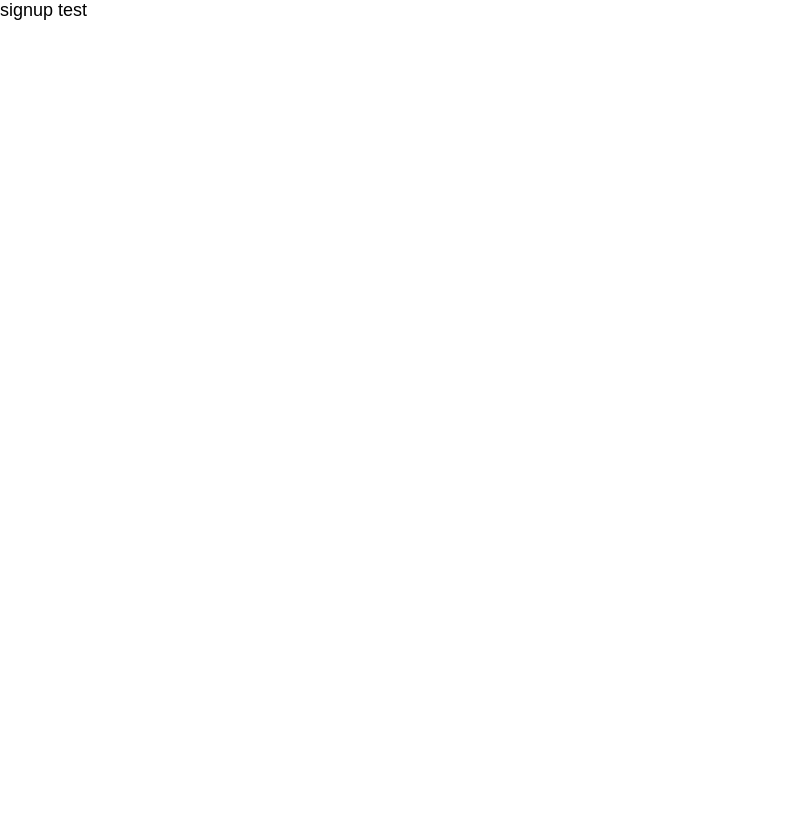
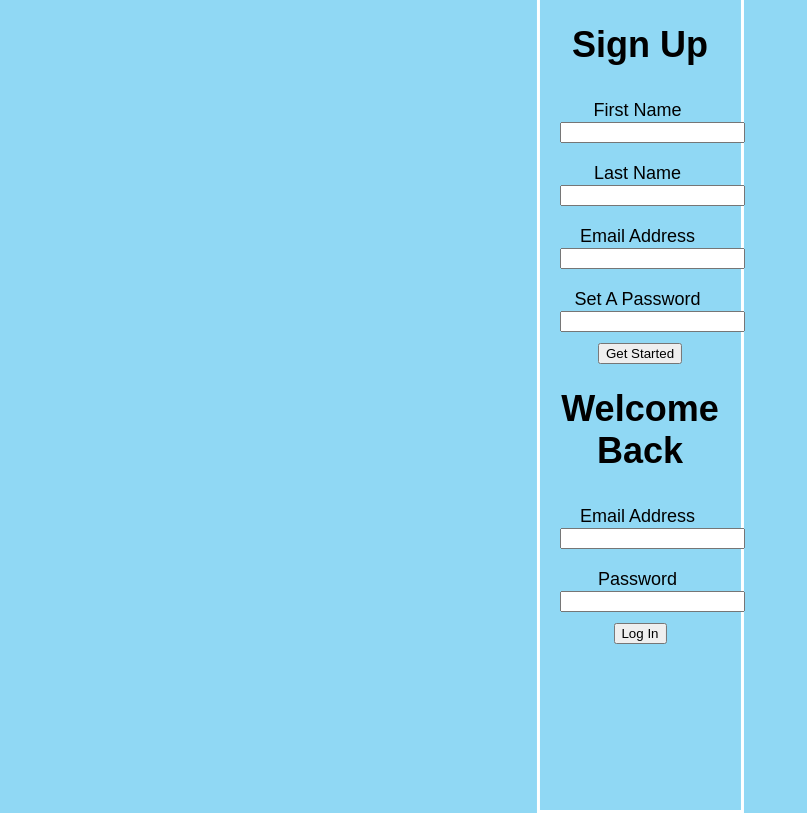
Before and after one commit to utorproj3/Most_to_Coast, a React (Create React App) app in the folder client/: page / in a window 1280 px wide. Shown: the whole page, without its empty margins (0-807 px from the left). Built offline with nearby package versions, Linux system fonts and the light colour scheme.

Commit message:
LoginSignUp Elements

```diff
--- a/client/public/index.html
+++ b/client/public/index.html
@@ -3,25 +3,8 @@
 
 <head>
   <meta charset="utf-8" />
-  <link rel="icon" href="%PUBLIC_URL%/favicon.ico" />
   <meta name="viewport" content="width=device-width, initial-scale=1" />
-  <meta name="theme-color" content="#000000" />
-  <meta name="description" content="Web site created using create-react-app" />
-  <link rel="apple-touch-icon" href="%PUBLIC_URL%/logo192.png" />
-  <!--
-      manifest.json provides metadata used when your web app is installed on a
-      user's mobile device or desktop. See https://developers.google.com/web/fundamentals/web-app-manifest/
-    -->
   <link rel="manifest" href="%PUBLIC_URL%/manifest.json" />
-  <!--
-      Notice the use of %PUBLIC_URL% in the tags above.
-      It will be replaced with the URL of the `public` folder during the build.
-      Only files inside the `public` folder can be referenced from the HTML.
-
-      Unlike "/favicon.ico" or "favicon.ico", "%PUBLIC_URL%/favicon.ico" will
-      work correctly both with client-side routing and a non-root public URL.
-      Learn how to configure a non-root public URL by running `npm run build`.
-    -->
   <link
     href="https://fonts.googleapis.com/css2?family=Inconsolata:wght@300;400;800&family=Karla:ital,wght@0,700;1,400&display=swap"
     rel="stylesheet">
@@ -31,16 +14,7 @@
 <body>
   <noscript>You need to enable JavaScript to run this app.</noscript>
   <div id="root"></div>
-  <!--
-      This HTML file is a template.
-      If you open it directly in the browser, you will see an empty page.
 
-      You can add webfonts, meta tags, or analytics to this file.
-      The build step will place the bundled scripts into the <body> tag.
-
-      To begin the development, run `npm start` or `yarn start`.
-      To create a production bundle, use `npm run build` or `yarn build`.
-    -->
 </body>
 
 </html>
--- a/client/src/pages/LoginSignUp/LoginSignUp.css
+++ b/client/src/pages/LoginSignUp/LoginSignUp.css
@@ -0,0 +1,47 @@
+body {
+    background-color: #90d8f4;
+}
+
+.full-form {
+    margin: 0;
+    position: absolute;
+    top: 50%;
+    left: 50%;
+    -ms-transform: translate(-50%, -50%);
+    transform: translate(-50%, -50%);
+}
+
+/* .tab-group {
+
+}
+
+.tab-active {
+
+}
+
+.tab {
+
+} */
+
+.tab-content {
+    width: 500px;
+    height: 800px;
+    text-align: center;
+    align-items: center;
+    margin: auto;
+    width: 50%;
+    border: 3px solid white;
+    padding: 10px;
+}
+
+.top-row {}
+
+.field-wrap {
+    padding: 10px;
+}
+
+.label {}
+
+.req {
+    padding: 0px 5px 0px 0px;
+}
--- a/client/src/pages/LoginSignUp/LoginSignUp.jsx
+++ b/client/src/pages/LoginSignUp/LoginSignUp.jsx
@@ -1,10 +1,80 @@
-import React from "react";
+import React, { useState } from "react";
 import "./LoginSignUp.css";
 
 export default function LoginSignUp() {
     return (
-        <div>
-            signup test
-        </div>
+        <body>
+            <div className='full-form'>
+                {/* <ul className='tab-group'>
+                    <li className='tab-active'><a href="#signup"></a>Sign Up</li>
+                    <li className='tab'><a href="#login">Log In</a></li>
+                </ul> */}
+
+                <div className='tab-content'>
+                    <div id="signup">
+
+                        <h1>Sign Up</h1>
+
+                        <form action="/" method="post">
+
+                            <div className='top-row'>
+                                <div className='field-wrap'>
+                                    <label>
+                                        First Name<span className='req'></span>
+                                    </label>
+                                    <input type='text' required autocomplete="off" />
+                                </div>
+                                <div className='field-wrap'>
+                                    <label>
+                                        Last Name<span className='req'></span>
+                                    </label>
+                                    <input type="text" required autocomplete="off" />
+                                </div>
+                            </div>
+
+                            <div className='field-wrap'>
+                                <label>
+                                    Email Address<span className='req'></span>
+                                </label>
+                                <input type="email" required autocomplete="off" />
+                            </div>
+
+                            <div className='field-wrap'>
+                                <label>
+                                    Set A Password<span className='req'></span>
+                                </label>
+                                <input type="password" required autocomplete="off" />
+                            </div>
+
+                            <button type="submit" className='button'>Get Started</button>
+
+                        </form>
+                    </div>
+
+                    <div id='login'>
+                        <h1>Welcome Back</h1>
+
+                        <form action="/" method="post">
+
+                            <div className='field-wrap'>
+                                <label>
+                                    Email Address<span className='req'></span>
+                                </label>
+                                <input type="email" required autocomplete="off" />
+                            </div>
+
+                            <div className='field-wrap'>
+                                <label>
+                                    Password<span className='req'></span>
+                                </label>
+                                <input type="password" required autocomplete="off" />
+                            </div>
+
+                            <button className='button'>Log In</button>
+                        </form>
+                    </div>
+                </div>
+            </div>
+        </body>
     )
 }
```
